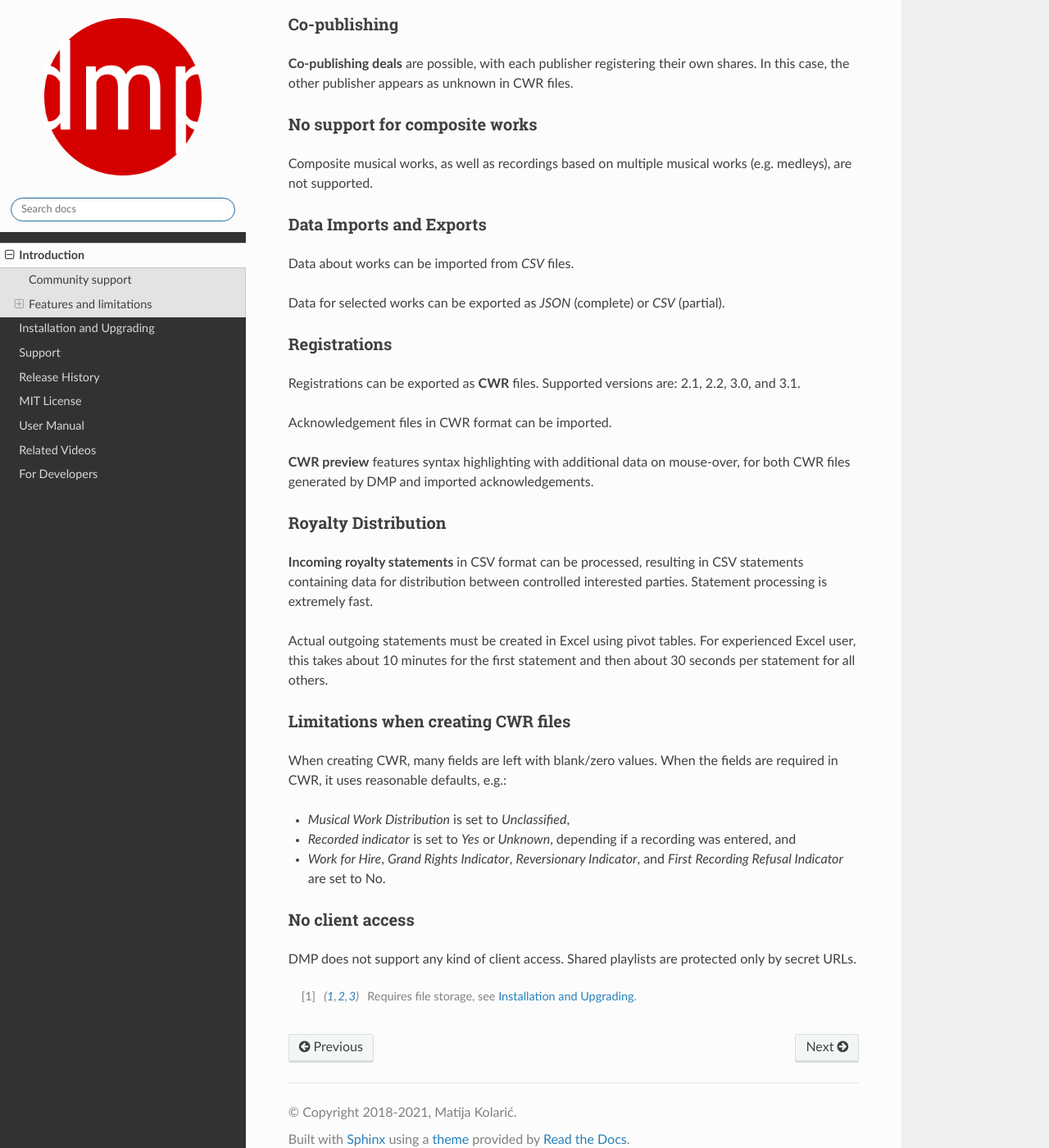
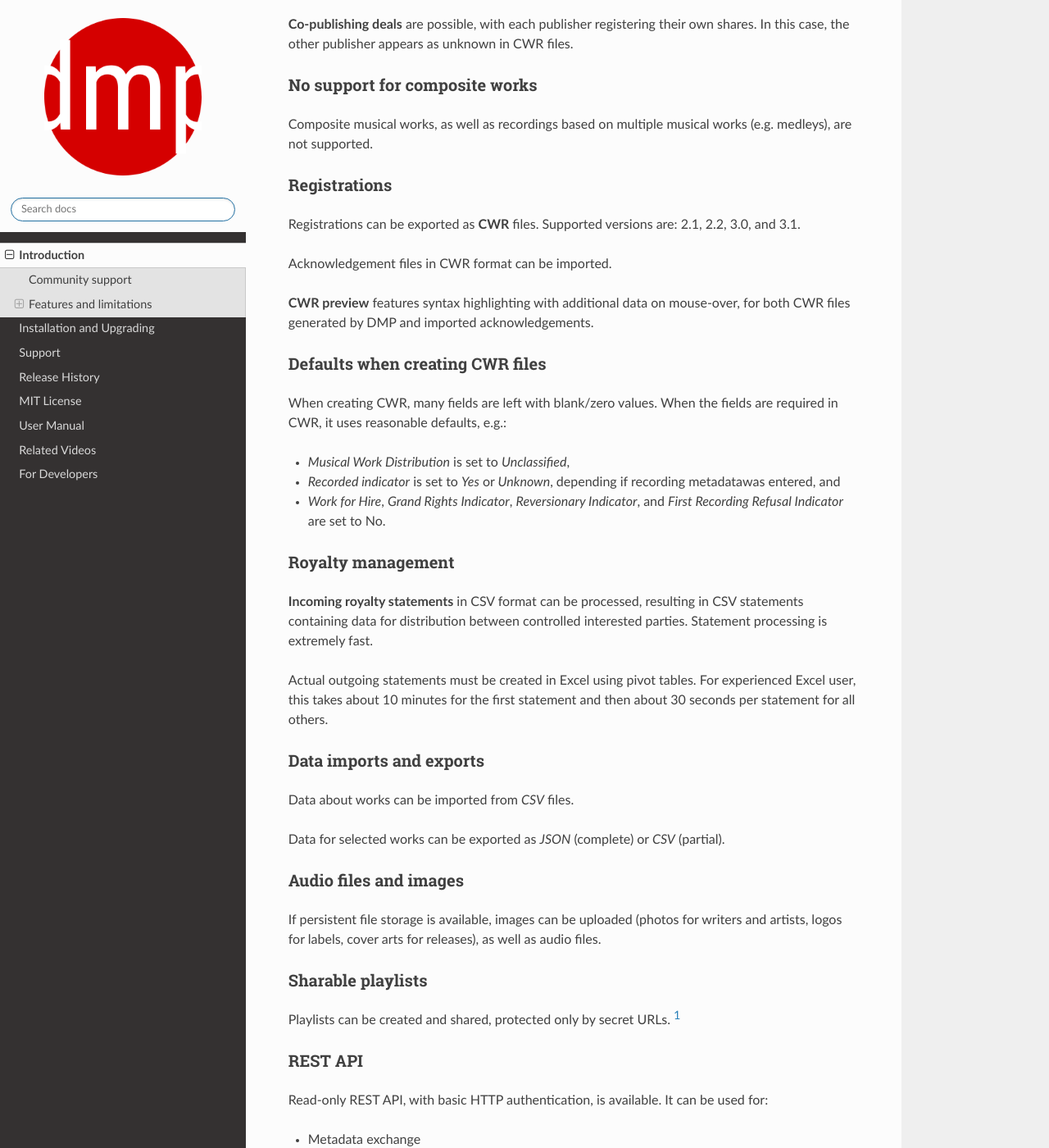
Before and after one commit to matijakolaric-com/django-music-publisher, a Sphinx documentation site: the page built from docs/introduction.rst, in a window 1280 px wide and 1400 px high, scrolled down 1590 px. Shown: the whole window at 82% size. Built offline with Sphinx 7.4.7 and the Read the Docs theme 2.0.0, drawn with Linux system fonts in a browser that asks for light colours; some of the changed text lies outside the part shown.

Commit message:
Doc updates

```diff
--- a/docs/introduction.rst
+++ b/docs/introduction.rst
@@ -51,7 +51,7 @@ DMP uses a **single manuscript share** model, meaning that
 manuscript share splits between writers are same for performance, mechanical and
 synchronisation rights.
 
-Original Publishing Agreement Data
+Original publishing agreement data
 -----------------------------------------
 
 Basic **original publishing agreement** data can be entered, sufficient for
@@ -105,7 +98,19 @@ Acknowledgement files in CWR format can be imported.
 **CWR preview** features syntax highlighting with additional data on mouse-over,
 for both CWR files generated by DMP and imported acknowledgements.
 
-Royalty Distribution
+Defaults when creating CWR files
+---------------------------------------
+
+When creating CWR, many fields are left with blank/zero values. When the fields are
+required in CWR, it uses reasonable defaults, e.g.:
+
+* *Musical Work Distribution* is set to *Unclassified*,
+* *Recorded indicator* is set to *Yes* or *Unknown*, depending if recording
+  metadatawas entered, and
+* *Work for Hire*, *Grand Rights Indicator*, *Reversionary Indicator*, and *First
+  Recording Refusal Indicator* are set to No.
+
+Royalty management
 --------------------
 
 **Incoming royalty statements** in CSV format can be processed, resulting in
@@ -116,22 +121,33 @@ Actual outgoing statements must be created in Excel using pivot tables. For
 experienced Excel user, this takes about 10 minutes for the first statement and
 then about 30 seconds per statement for all others.
 
-Limitations when creating CWR files
----------------------------------------
+Data imports and exports
+------------------------
 
-When creating CWR, many fields are left with blank/zero values. When the fields are
-required in CWR, it uses reasonable defaults, e.g.:
+Data about works can be imported from *CSV* files.
 
-* *Musical Work Distribution* is set to *Unclassified*,
-* *Recorded indicator* is set to *Yes* or *Unknown*, depending if a recording was
-  entered, and
-* *Work for Hire*, *Grand Rights Indicator*, *Reversionary Indicator*, and *First
-  Recording Refusal Indicator* are set to No.
+Data for selected works can be exported as *JSON* (complete) or *CSV* (partial).
 
-No client access
+Audio files and images
+------------------------
+
+If persistent file storage is available, images can be uploaded (photos for
+writers and artists, logos for labels, cover arts for releases), as well as
+audio files.
+
+Sharable playlists
 ----------------------
 
-DMP does not support any kind of client access. Shared playlists are protected only
-by secret URLs.
+Playlists can be created and shared, protected only by secret URLs. [#f1]_
 
-.. [#f1] Requires file storage, see :doc:`installation`.
+REST API
+----------------------
+
+Read-only REST API, with basic HTTP authentication, is available.
+It can be used for:
+
+* Metadata exchange
+* Content exchange [#f1]_ [#f2]_
+
+.. [#f1] Requires persistant file storage
+.. [#f2] Plugin exists for WordPress
--- a/docs/modules.rst
+++ b/docs/modules.rst
@@ -5,12 +5,12 @@ This section is targeting software developers. It is extremely technical.
 The purpose of it is to provide an overview of the code.
 Unless you are a developer, you should really not dig into this.
 
-If you are a developer with no prior experience in this domain, you may find
+If you are a developer, with no prior experience in this domain, you may find
 the documentation too vague. You will have to do some homework, most notably
-about data structure and validation in Common Works Registration, versions
-2.1 and 3.0, as well as various royalty statement formats.
+about data structure and validation in Common Works Registration, as well as
+various royalty statement formats.
 
-Examples can be found in tests (:mod:`music_publisher.tests`).
+Some examples can be found in tests (:mod:`music_publisher.tests`).
 
 Links
 +++++++++++++++++
```
Also changed, not shown: other parts of docs/introduction.rst (+4 -11 lines), docs/index.rst (+5 -3 lines), docs/installation.rst (+24 -22 lines), docs/support.rst (+6 -6 lines).
